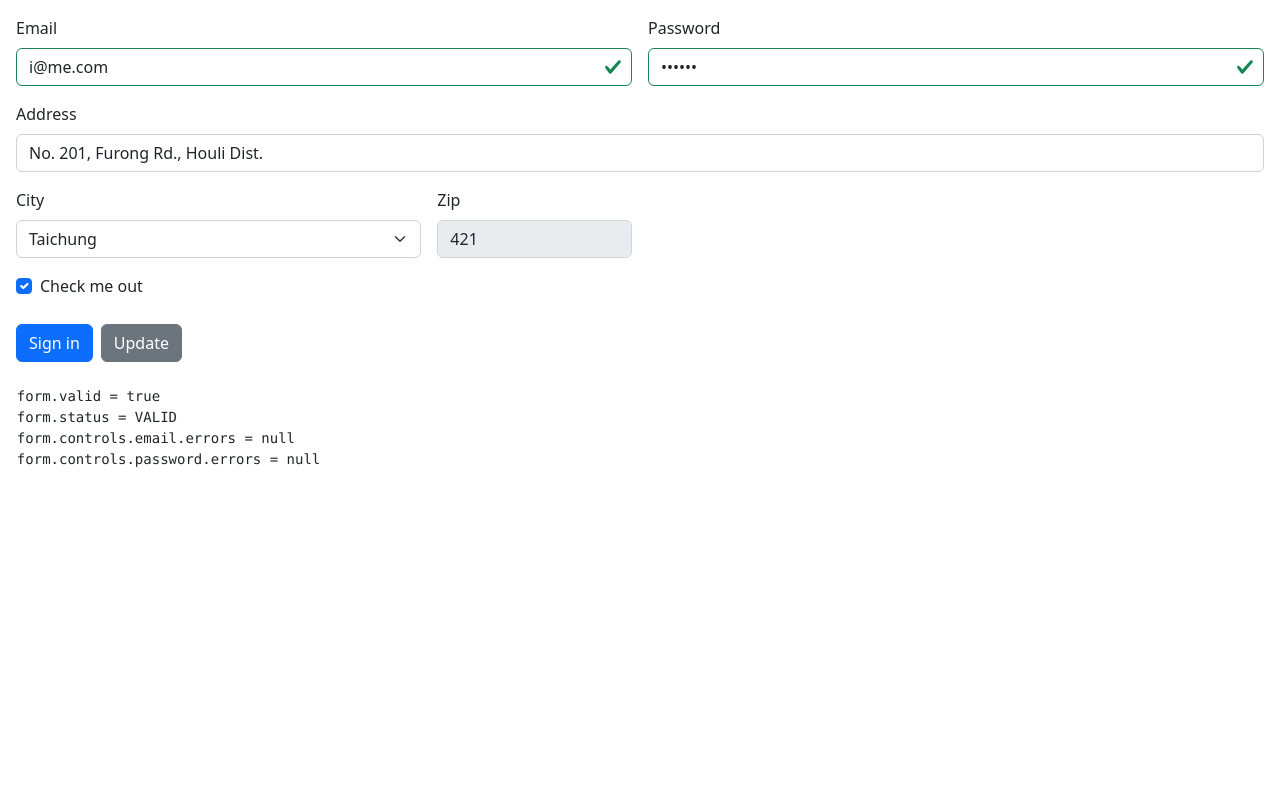
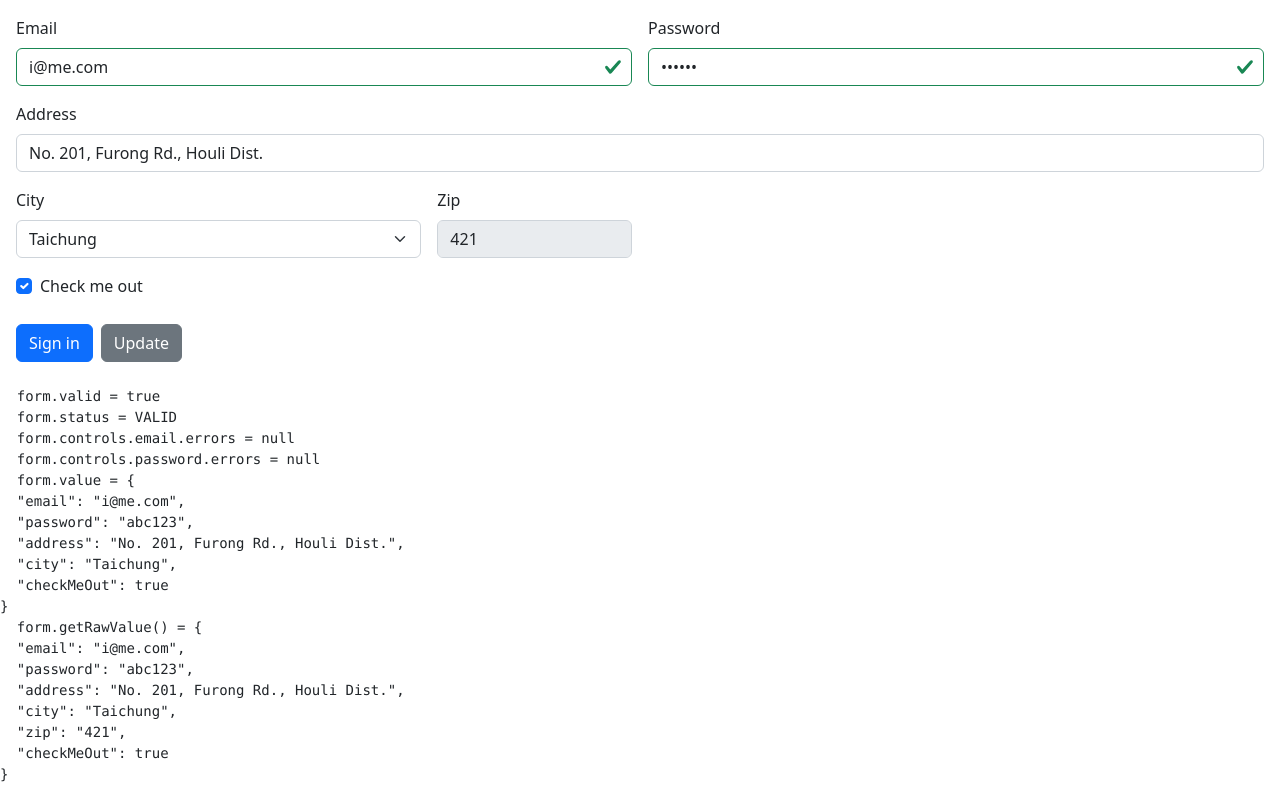
Before and after one commit to urbrioche/angular-typed-forms, an Angular app: page / in a window 1280 px wide. Built offline with nearby package versions, Linux system fonts and the light colour scheme.

Commit message:
觀察form.value/form.getRawValue() 在存在disabled屬性時，會取到什麼值

```diff
--- a/src/app/typed-form-demo/typed-form-demo.component.html
+++ b/src/app/typed-form-demo/typed-form-demo.component.html
@@ -73,4 +73,6 @@
   form.status = {{ form.status }}
   form.controls.email.errors = {{ form.controls.email.errors | json }}
   form.controls.password.errors = {{ form.controls.password.errors | json }}
+  form.value = {{ form.value | json }}
+  form.getRawValue() = {{ form.getRawValue() | json }}
 </pre>
```
